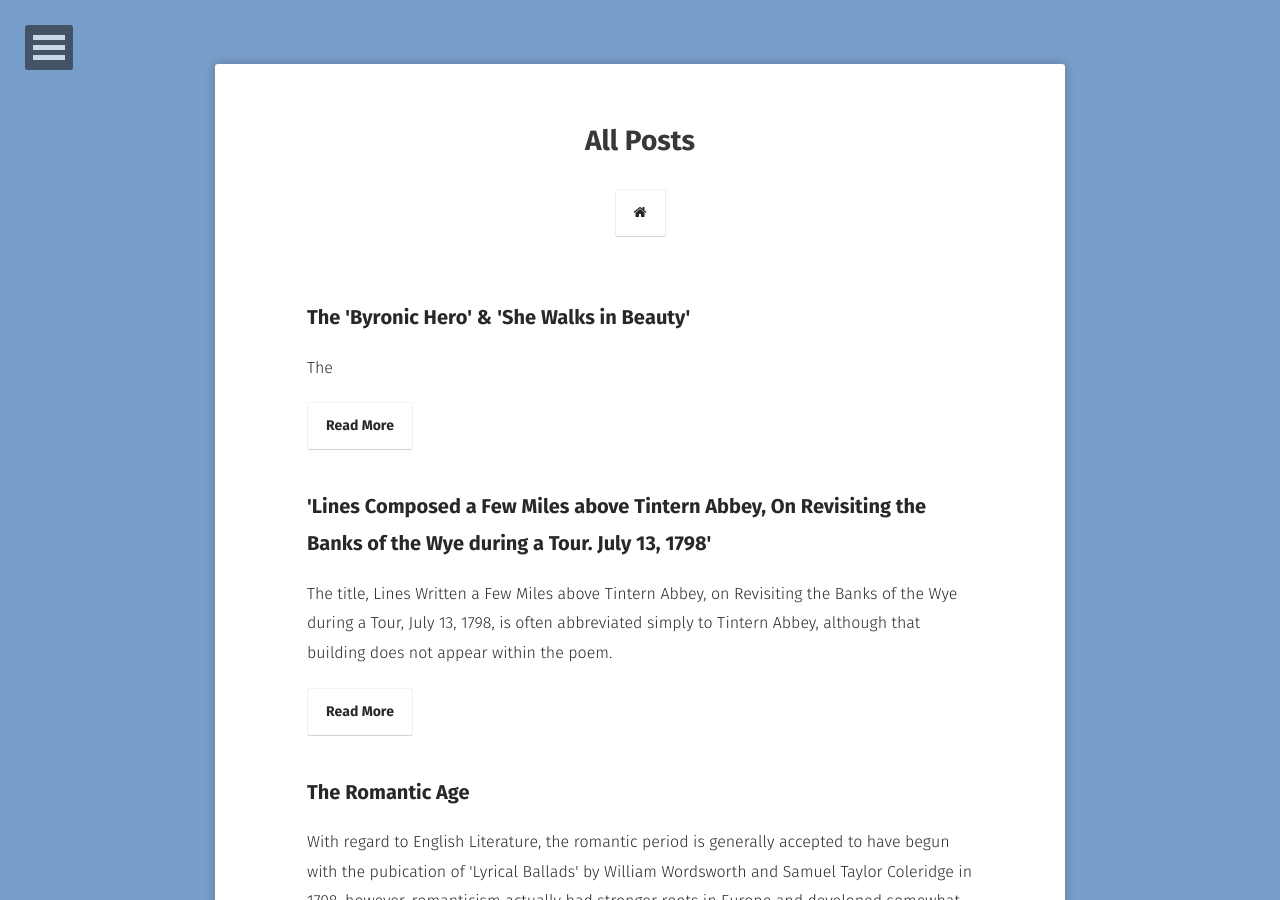
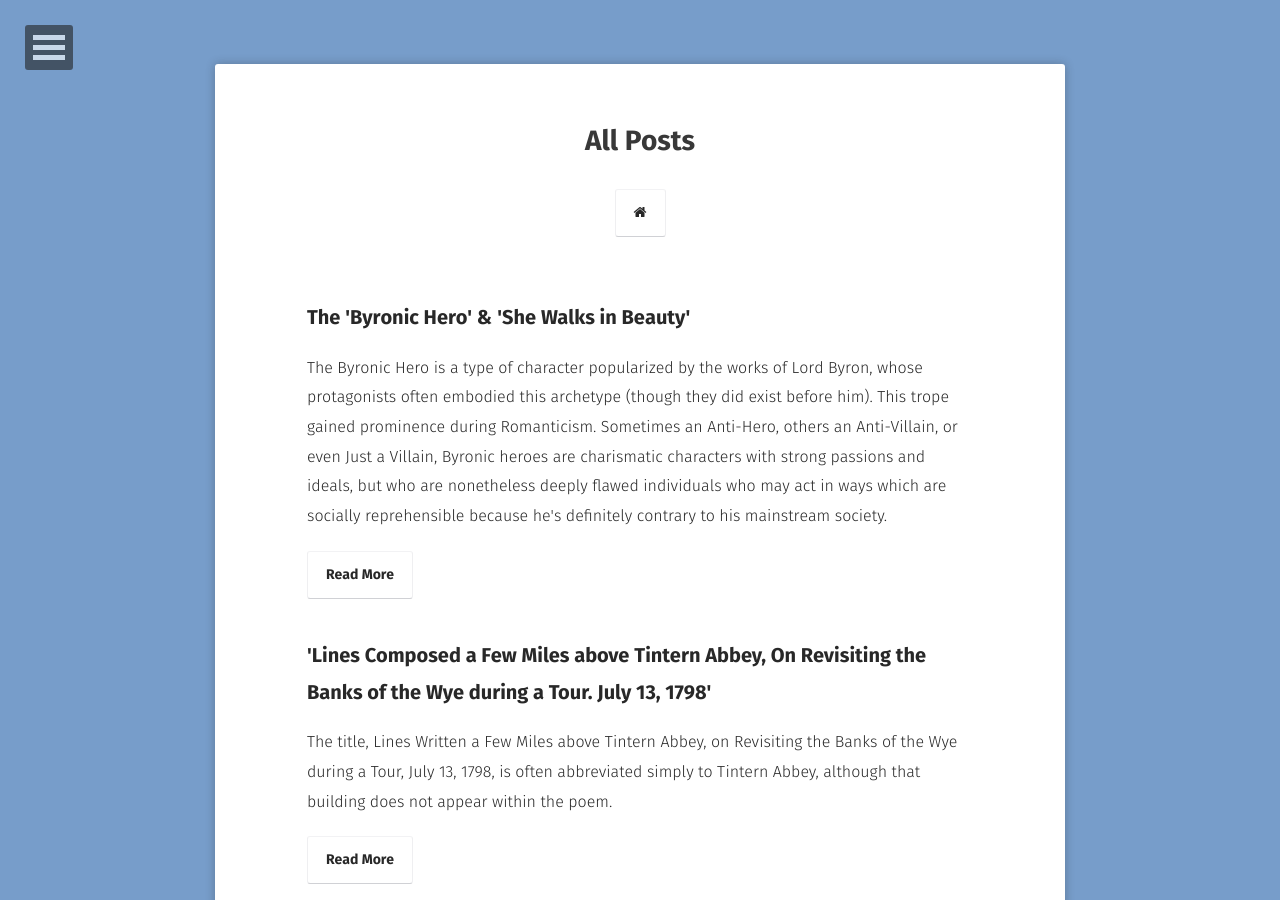
Before and after one commit to EthenStrine/site, a Jekyll site: the page built from posts/index.md, in a window 1280 px wide and 900 px high. Built offline with Jekyll 4.4.1, drawn with Linux system fonts in a browser that asks for light colours; some web fonts are replaced.

Commit message:
Update 2019-04-09-byronichero.md

```diff
--- a/_posts/2019-04-09-byronichero.md
+++ b/_posts/2019-04-09-byronichero.md
@@ -2,7 +2,7 @@
 layout: post
 title:  "The 'Byronic Hero' & 'She Walks in Beauty'"
 date:   2019-04-09
-excerpt: "The "
+excerpt: "The Byronic Hero is a type of character popularized by the works of Lord Byron, whose protagonists often embodied this archetype (though they did exist before him). This trope gained prominence during Romanticism. Sometimes an Anti-Hero, others an Anti-Villain, or even Just a Villain, Byronic heroes are charismatic characters with strong passions and ideals, but who are nonetheless deeply flawed individuals who may act in ways which are socially reprehensible because he's definitely contrary to his mainstream society."
 feature: https://dwarf.pro/site/assets/img/croww.jpg
 tag:
 - English
@@ -108,3 +108,4 @@ I 9 - *paradox* - the narrator can neither fully express nor conceal his emotion
 I 10 - *apostrophe* - expresses an affinity with and love for the ocean.
 II 12-14 - the ocean is invulnerable to the actions of humanity.
 II 15-16 - *simile* - this comparison suggests humanity's insignificance.
+I 27 - personified, the ocean despises and punishes human evil.
```
